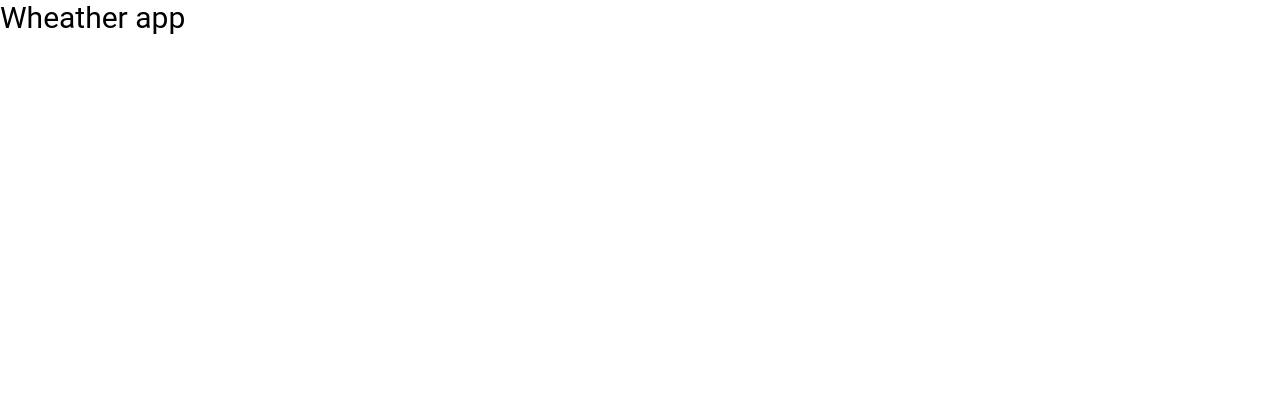
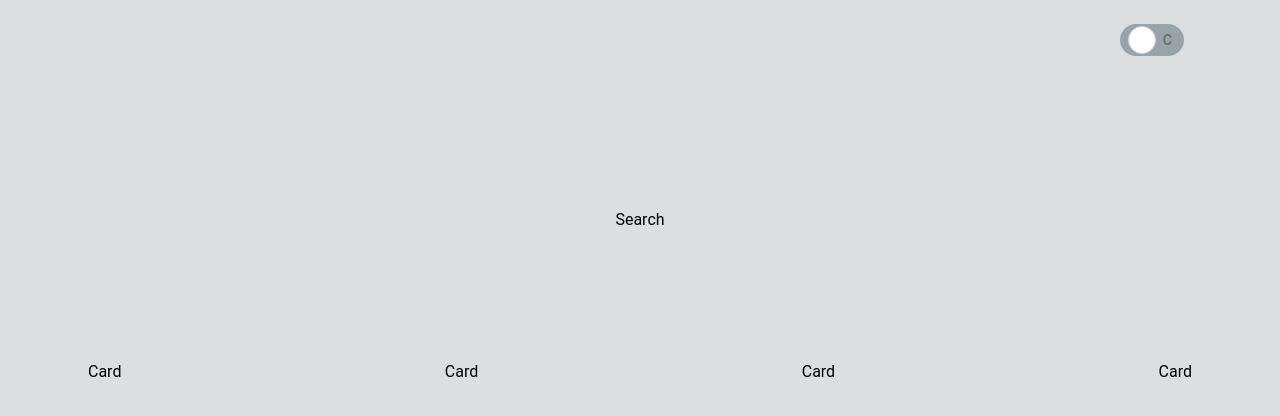
Before and after one commit to carlosblinf/weather-app, a React (Vite) app: page / in a window 1280 px wide. Shown: the top 416 px of the page. Built offline with nearby package versions, Linux system fonts and the light colour scheme.

Commit message:
header and button switch

```diff
--- a/src/App.tsx
+++ b/src/App.tsx
@@ -1,7 +1,15 @@
-import { useState } from 'react';
+import { Header, Search, WrapperCardList } from './components';
 
 function App() {
-  return <h1 className="hidden md:block text-3xl font-roboto">Wheather app</h1>;
+  return (
+    <div className="flex flex-col min-h-screen bg-bgLightGrey">
+      <Header />
+      <div className="flex-1 flex flex-col gap-12 justify-around items-center mt-10 p-12">
+        <Search />
+        <WrapperCardList />
+      </div>
+    </div>
+  );
 }
 
 export default App;
--- /dev/null
+++ b/src/components/ButtonSwitch/index.tsx
@@ -0,0 +1,30 @@
+import React, { useState } from 'react';
+
+function ButtonSwitch() {
+  const [checked, setChecked] = useState(false);
+
+  const handleChange = () => {
+    setChecked(!checked);
+  };
+
+  return (
+    <label className="inline-flex relative items-center cursor-pointer" htmlFor="currency">
+      <input id="currency" type="checkbox" value="" className="sr-only peer" checked={checked} onChange={handleChange} />
+      <div
+        className="w-16 h-8 relative bg-bgGrey peer-focus:outline-none peer-focus:ring-4 peer-focus:ring-blue-300
+   dark:peer-focus:ring-blue-800 rounded-full peer dark:bg-gray-700 peer-checked:after:translate-x-full
+    peer-checked:after:border-white after:content-[''] after:absolute after:top-[2px] after:left-[8px] after:bg-white
+    after:border-gray-300 after:border after:rounded-full after:h-7 after:w-7 after:transition-all dark:border-gray-600
+     peer-checked:bg-blue-600"
+      />
+      <span
+        className="absolute right-3 text-sm font-medium text-darkGrey dark:text-gray-300 peer-checked:right-12
+  peer-checked:text-white"
+      >
+        {checked ? 'F' : 'C'}
+      </span>
+    </label>
+  );
+}
+
+export default ButtonSwitch;
--- /dev/null
+++ b/src/components/Card/index.tsx
@@ -0,0 +1,7 @@
+import React from 'react';
+
+function Card() {
+  return <div>Card</div>;
+}
+
+export default Card;
--- /dev/null
+++ b/src/components/CardList/index.tsx
@@ -0,0 +1,15 @@
+import React from 'react';
+import Card from '../Card';
+
+function CardList() {
+  return (
+    <div className="flex justify-between">
+      <Card />
+      <Card />
+      <Card />
+      <Card />
+    </div>
+  );
+}
+
+export default CardList;
--- /dev/null
+++ b/src/components/Header/index.tsx
@@ -0,0 +1,12 @@
+import React from 'react';
+import ButtonSwitch from '../ButtonSwitch';
+
+function Header() {
+  return (
+    <div className="flex justify-end bg-transparent h-14 px-24 py-10">
+      <ButtonSwitch />
+    </div>
+  );
+}
+
+export default Header;
--- /dev/null
+++ b/src/components/Layout/index.tsx
@@ -0,0 +1,7 @@
+import React from 'react';
+
+function Layout() {
+  return <div>Layout</div>;
+}
+
+export default Layout;
--- /dev/null
+++ b/src/components/Search/index.tsx
@@ -0,0 +1,7 @@
+import React from 'react';
+
+function Search() {
+  return <div className='p-10'>Search</div>;
+}
+
+export default Search;
--- /dev/null
+++ b/src/components/WrapperCardList/index.tsx
@@ -0,0 +1,12 @@
+import React from 'react';
+import CardList from '../CardList';
+
+function WrapperCardList() {
+  return (
+    <div className="container flex-1 p-10">
+      <CardList />
+    </div>
+  );
+}
+
+export default WrapperCardList;
--- /dev/null
+++ b/src/components/index.ts
@@ -0,0 +1,5 @@
+export { default as Header } from './Header';
+export { default as Search } from './Search';
+export { default as WrapperCardList } from './WrapperCardList';
+export { default as CardList } from './CardList';
+export { default as Card } from './Card';
```
